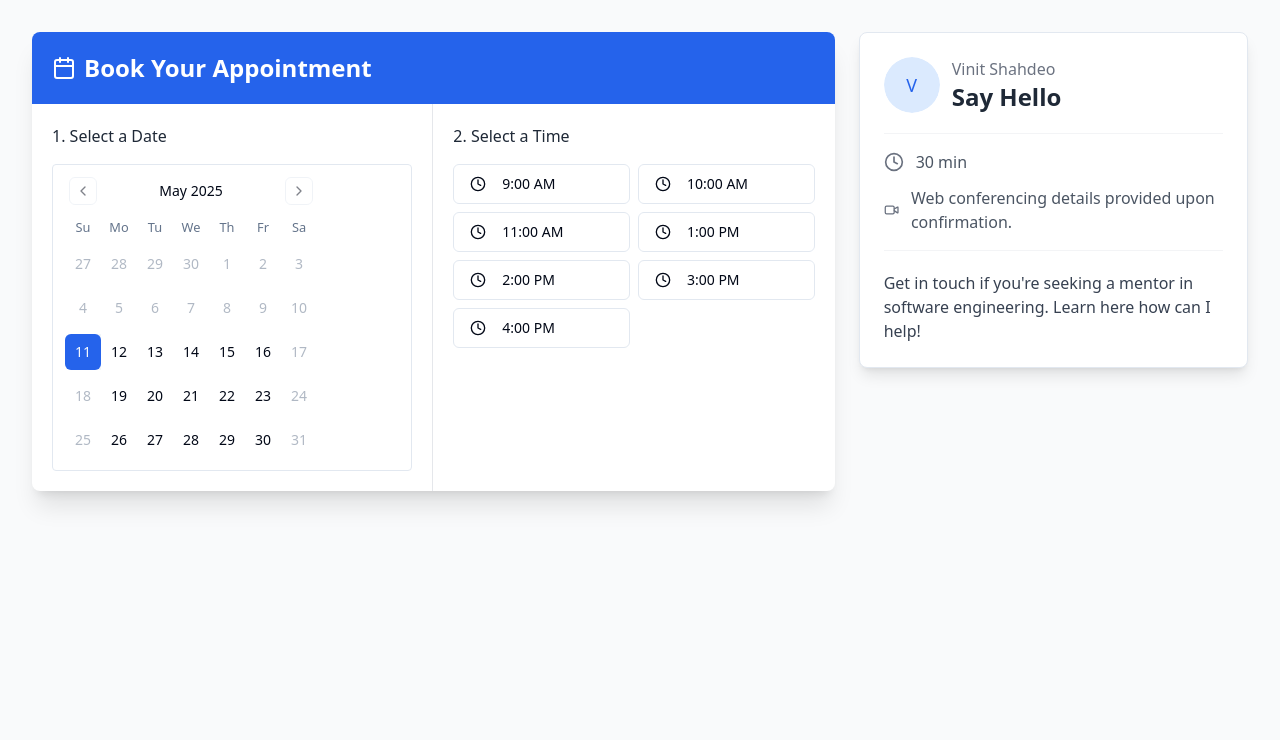
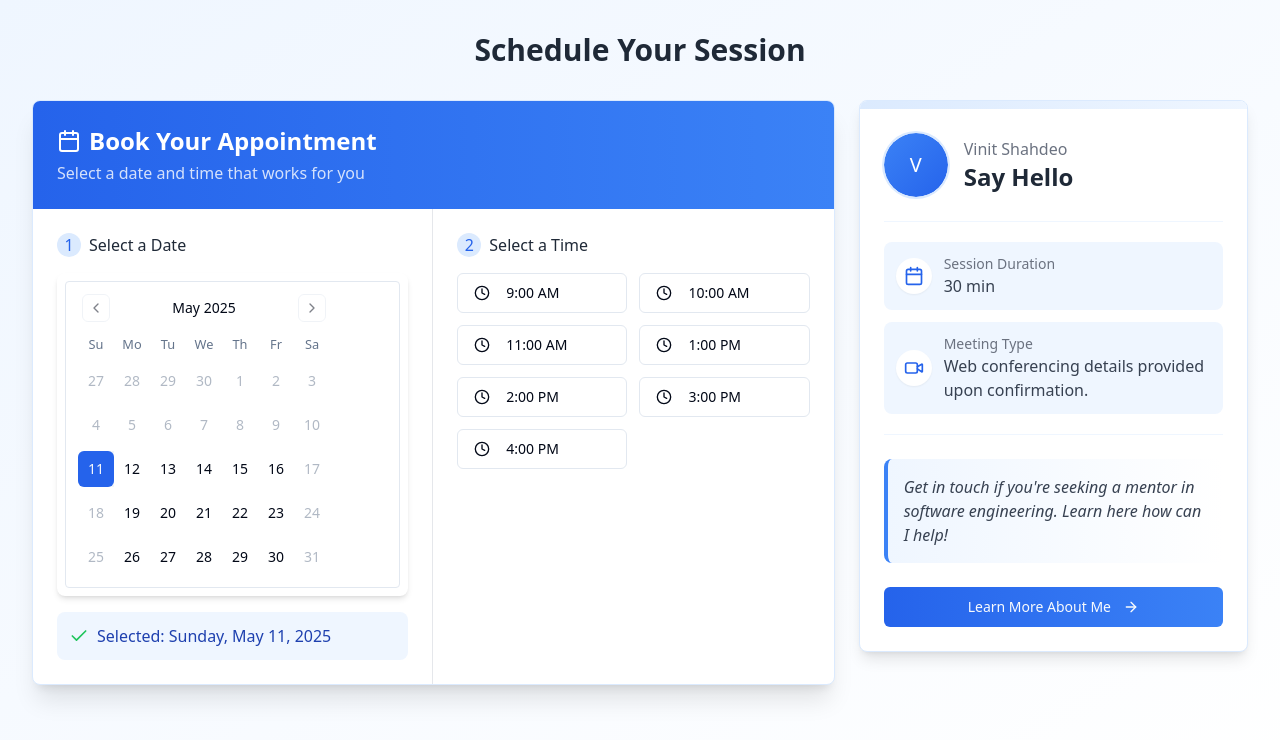
Before and after one commit to FoundershubAI/calendar-trust-hub, a React (Vite) app: page / in a window 1280 px wide. Shown: the top 740 px of the page. Built offline with nearby package versions, Linux system fonts and the light colour scheme.

Commit message:
Refactor: Improve UI interactivity
This commit refactors the UI to enhance interactivity and visual appeal.

```diff
--- a/package.json
+++ b/package.json
@@ -45,6 +45,7 @@
     "cmdk": "^1.0.0",
     "date-fns": "^3.6.0",
     "embla-carousel-react": "^8.3.0",
+    "framer-motion": "^12.10.5",
     "input-otp": "^1.2.4",
     "lucide-react": "^0.462.0",
     "next-themes": "^0.3.0",
--- a/src/components/BookingCalendar.tsx
+++ b/src/components/BookingCalendar.tsx
@@ -1,3 +1,4 @@
+
 import React, { useState } from "react";
 import { Calendar } from "@/components/ui/calendar";
 import { Button } from "@/components/ui/button";
@@ -15,7 +16,8 @@ import { Input } from "@/components/ui/input";
 import { Form, FormField, FormItem, FormLabel, FormControl } from "@/components/ui/form";
 import { useForm } from "react-hook-form";
 import { toast } from "@/hooks/use-toast";
-import { CalendarIcon, Clock } from "lucide-react";
+import { CalendarIcon, Clock, Check } from "lucide-react";
+import { motion } from "framer-motion";
 
 type TimeSlot = {
   id: string;
@@ -69,19 +71,44 @@ const BookingCalendar = () => {
     form.reset();
   };
 
+  const container = {
+    hidden: { opacity: 0 },
+    show: {
+      opacity: 1,
+      transition: {
+        staggerChildren: 0.1
+      }
+    }
+  };
+
+  const item = {
+    hidden: { opacity: 0, y: 20 },
+    show: { opacity: 1, y: 0 }
+  };
+
   return (
-    <div className="bg-white rounded-lg shadow-xl overflow-hidden h-full">
-      <div className="bg-blue-600 text-white p-5">
+    <div className="bg-white rounded-lg shadow-xl overflow-hidden h-full border border-blue-100">
+      <div className="bg-gradient-to-r from-blue-600 to-blue-500 text-white p-6">
         <h2 className="text-2xl font-semibold flex items-center">
           <CalendarIcon className="mr-2 h-6 w-6" />
           Book Your Appointment
         </h2>
+        <p className="mt-1 opacity-80">Select a date and time that works for you</p>
       </div>
 
       <div className="grid md:grid-cols-2">
         {/* Calendar Section */}
-        <div className="p-5 border-r border-gray-200">
-          <div className="font-medium text-gray-800 mb-4">1. Select a Date</div>
+        <motion.div
+          className="p-6 border-r border-gray-200"
+          initial={{ opacity: 0, x: -20 }}
+          animate={{ opacity: 1, x: 0 }}
+          transition={{ duration: 0.5 }}
+        >
+          <div className="font-medium text-gray-800 mb-4 flex items-center">
+            <div className="bg-blue-100 text-blue-600 w-6 h-6 rounded-full flex items-center justify-center mr-2">1</div>
+            Select a Date
+          </div>
+          <div className="shadow-md rounded-lg p-2 bg-white">
             <Calendar
               mode="single"
               selected={selectedDate}
@@ -96,28 +123,62 @@ const BookingCalendar = () => {
             />
           </div>
 
+          {selectedDate && (
+            <motion.div
+              className="mt-4 p-3 bg-blue-50 rounded-lg text-blue-800 flex items-center"
+              initial={{ opacity: 0, y: 10 }}
+              animate={{ opacity: 1, y: 0 }}
+              transition={{ delay: 0.2 }}
+            >
+              <Check className="mr-2 h-5 w-5 text-green-500" />
+              Selected: {format(selectedDate, "EEEE, MMMM d, yyyy")}
+            </motion.div>
+          )}
+        </motion.div>
+
         {/* Time Slots Section */}
-        <div className="p-5">
-          <div className="font-medium text-gray-800 mb-4">2. Select a Time</div>
+        <motion.div
+          className="p-6"
+          initial={{ opacity: 0, x: 20 }}
+          animate={{ opacity: 1, x: 0 }}
+          transition={{ duration: 0.5, delay: 0.2 }}
+        >
+          <div className="font-medium text-gray-800 mb-4 flex items-center">
+            <div className="bg-blue-100 text-blue-600 w-6 h-6 rounded-full flex items-center justify-center mr-2">2</div>
+            Select a Time
+          </div>
+
           {selectedDate ? (
-            <div className="grid grid-cols-2 gap-2">
+            <motion.div
+              className="grid grid-cols-2 gap-3"
+              variants={container}
+              initial="hidden"
+              animate="show"
+            >
               {timeSlots.map((slot) => (
+                <motion.div key={slot.id} variants={item}>
                   <Button
-                  key={slot.id}
                     variant={slot.available ? "outline" : "secondary"}
                     disabled={!slot.available}
                     onClick={() => handleSelectTimeSlot(slot.id)}
-                  className={`justify-start text-left ${!slot.available ? "line-through opacity-60" : ""}`}
+                    className={`justify-start text-left w-full transition-all duration-300 ${
+                      !slot.available
+                        ? "line-through opacity-60"
+                        : "hover:bg-blue-50 hover:text-blue-700 hover:border-blue-300"
+                    }`}
                   >
                     <Clock className="mr-2 h-4 w-4" />
                     {slot.time}
                   </Button>
+                </motion.div>
               ))}
+            </motion.div>
+          ) : (
+            <div className="text-gray-500 italic bg-gray-50 p-8 rounded-lg text-center">
+              Please select a date first
             </div>
-          ) : (
-            <div className="text-gray-500 italic">Please select a date first</div>
           )}
-        </div>
+        </motion.div>
       </div>
 
       {/* Booking Modal */}
@@ -129,8 +190,9 @@ const BookingCalendar = () => {
 
           <Form {...form}>
             <form onSubmit={form.handleSubmit(handleBooking)} className="space-y-4 pt-4">
-              <div className="bg-blue-50 p-3 rounded-md mb-4">
-                <p className="font-medium text-gray-700">
+              <div className="bg-blue-50 p-4 rounded-md mb-4 border-l-4 border-blue-500">
+                <p className="font-medium text-gray-700 flex items-center">
+                  <CalendarIcon className="mr-2 h-4 w-4 text-blue-600" />
                   {selectedDate ? format(selectedDate, "MMMM d, yyyy") : ""} at{" "}
                   {timeSlots.find((slot) => slot.id === selectedTimeSlot)?.time}
                 </p>
@@ -143,7 +205,7 @@ const BookingCalendar = () => {
                   <FormItem>
                     <FormLabel>Name</FormLabel>
                     <FormControl>
-                      <Input placeholder="John Doe" {...field} required />
+                      <Input placeholder="John Doe" {...field} required className="focus:border-blue-500" />
                     </FormControl>
                   </FormItem>
                 )}
@@ -156,7 +218,7 @@ const BookingCalendar = () => {
                   <FormItem>
                     <FormLabel>Email</FormLabel>
                     <FormControl>
-                      <Input placeholder="john@example.com" type="email" {...field} required />
+                      <Input placeholder="john@example.com" type="email" {...field} required className="focus:border-blue-500" />
                     </FormControl>
                   </FormItem>
                 )}
@@ -169,7 +231,7 @@ const BookingCalendar = () => {
                   <FormItem>
                     <FormLabel>Notes (Optional)</FormLabel>
                     <FormControl>
-                      <Input placeholder="Any special requirements" {...field} />
+                      <Input placeholder="Any special requirements" {...field} className="focus:border-blue-500" />
                     </FormControl>
                   </FormItem>
                 )}
@@ -177,9 +239,11 @@ const BookingCalendar = () => {
 
               <DialogFooter className="pt-4">
                 <DialogClose asChild>
-                  <Button type="button" variant="outline">Cancel</Button>
+                  <Button type="button" variant="outline" className="hover:bg-gray-100">Cancel</Button>
                 </DialogClose>
-                <Button type="submit">Confirm Booking</Button>
+                <Button type="submit" className="bg-gradient-to-r from-blue-600 to-blue-500 hover:from-blue-700 hover:to-blue-600">
+                  Confirm Booking
+                </Button>
               </DialogFooter>
             </form>
           </Form>
--- a/src/components/UserDetailsCard.tsx
+++ b/src/components/UserDetailsCard.tsx
@@ -2,7 +2,9 @@
 import React from "react";
 import { Avatar, AvatarImage, AvatarFallback } from "@/components/ui/avatar";
 import { Card, CardContent } from "@/components/ui/card";
-import { Clock, Video } from "lucide-react";
+import { Clock, Video, Calendar, ArrowRight } from "lucide-react";
+import { Button } from "@/components/ui/button";
+import { motion } from "framer-motion";
 
 type UserDetailsCardProps = {
   name: string;
@@ -19,15 +21,38 @@ const UserDetailsCard: React.FC<UserDetailsCardProps> = ({
   meetingType = "Web conferencing details provided upon confirmation.",
   description
 }) => {
+  const container = {
+    hidden: { opacity: 0 },
+    show: {
+      opacity: 1,
+      transition: {
+        staggerChildren: 0.1,
+        delayChildren: 0.3
+      }
+    }
+  };
+
+  const item = {
+    hidden: { opacity: 0, y: 10 },
+    show: { opacity: 1, y: 0 }
+  };
+
   return (
-    <Card className="w-full bg-white rounded-lg shadow-lg overflow-hidden">
-      <CardContent className="p-6 space-y-5">
-        <div className="flex items-center gap-3">
-          <Avatar className="h-14 w-14">
+    <motion.div
+      initial={{ opacity: 0, y: 20 }}
+      animate={{ opacity: 1, y: 0 }}
+      transition={{ duration: 0.5, delay: 0.4 }}
+    >
+      <Card className="w-full bg-white rounded-lg shadow-lg overflow-hidden border border-blue-100 hover:shadow-xl transition-shadow duration-300">
+        <div className="bg-gradient-to-r from-blue-100 to-blue-50 p-1"></div>
+        <CardContent className="p-6">
+          <motion.div variants={container} initial="hidden" animate="show" className="space-y-6">
+            <motion.div variants={item} className="flex items-center gap-4">
+              <Avatar className="h-16 w-16 ring-2 ring-blue-100">
                 {image ? (
                   <AvatarImage src={image} alt={name} />
                 ) : (
-              <AvatarFallback className="bg-blue-100 text-blue-600 text-lg font-medium">
+                  <AvatarFallback className="bg-gradient-to-br from-blue-500 to-blue-600 text-white text-xl font-medium">
                     {name.charAt(0)}
                   </AvatarFallback>
                 )}
@@ -36,27 +61,46 @@ const UserDetailsCard: React.FC<UserDetailsCardProps> = ({
                 <p className="text-gray-500 font-medium">{name}</p>
                 <h3 className="text-2xl font-bold text-gray-800">Say Hello</h3>
               </div>
+            </motion.div>
+
+            <motion.div variants={item} className="space-y-3 border-t border-b py-5 border-blue-50">
+              <div className="flex items-center gap-3 bg-blue-50 p-3 rounded-lg">
+                <div className="bg-white p-2 rounded-full shadow-sm">
+                  <Calendar className="h-5 w-5 text-blue-600" />
                 </div>
-
-        <div className="space-y-3 border-t border-b py-4 border-gray-100">
-          <div className="flex items-center gap-3">
-            <Clock className="h-5 w-5 text-gray-500" />
-            <p className="text-gray-600">{duration}</p>
-          </div>
-
-          <div className="flex items-center gap-3">
-            <Video className="h-5 w-5 text-gray-500" />
-            <p className="text-gray-600">{meetingType}</p>
+                <div>
+                  <p className="text-sm text-gray-500">Session Duration</p>
+                  <p className="text-gray-700 font-medium">{duration}</p>
                 </div>
               </div>
 
+              <div className="flex items-center gap-3 bg-blue-50 p-3 rounded-lg">
+                <div className="bg-white p-2 rounded-full shadow-sm">
+                  <Video className="h-5 w-5 text-blue-600" />
+                </div>
+                <div>
+                  <p className="text-sm text-gray-500">Meeting Type</p>
+                  <p className="text-gray-700 font-medium">{meetingType}</p>
+                </div>
+              </div>
+            </motion.div>
+
             {description && (
-          <div className="text-gray-700">
-            <p>{description}</p>
-          </div>
+              <motion.div variants={item} className="text-gray-700 bg-gradient-to-r from-blue-50 to-white p-4 rounded-lg border-l-4 border-blue-500">
+                <p className="italic">{description}</p>
+              </motion.div>
             )}
+
+            <motion.div variants={item}>
+              <Button className="w-full bg-gradient-to-r from-blue-600 to-blue-500 hover:from-blue-700 hover:to-blue-600 group">
+                Learn More About Me
+                <ArrowRight className="ml-1 h-4 w-4 group-hover:translate-x-1 transition-transform" />
+              </Button>
+            </motion.div>
+          </motion.div>
         </CardContent>
       </Card>
+    </motion.div>
   );
 };
 
--- a/src/pages/Booking.tsx
+++ b/src/pages/Booking.tsx
@@ -2,11 +2,25 @@
 import React from "react";
 import BookingCalendar from "@/components/BookingCalendar";
 import UserDetailsCard from "@/components/UserDetailsCard";
+import { motion } from "framer-motion";
 
 const Booking = () => {
   return (
-    <div className="min-h-screen bg-gray-50 py-8 px-4 sm:px-6 lg:px-8">
+    <motion.div
+      className="min-h-screen bg-gradient-to-br from-blue-50 to-white py-8 px-4 sm:px-6 lg:px-8"
+      initial={{ opacity: 0 }}
+      animate={{ opacity: 1 }}
+      transition={{ duration: 0.5 }}
+    >
       <div className="max-w-7xl mx-auto">
+        <motion.h1
+          className="text-3xl font-bold text-center text-gray-800 mb-8"
+          initial={{ opacity: 0, y: -20 }}
+          animate={{ opacity: 1, y: 0 }}
+          transition={{ delay: 0.2, duration: 0.5 }}
+        >
+          Schedule Your Session
+        </motion.h1>
         <div className="grid grid-cols-1 md:grid-cols-3 gap-6">
           <div className="md:col-span-2">
             <BookingCalendar />
@@ -20,7 +34,7 @@ const Booking = () => {
           </div>
         </div>
       </div>
-    </div>
+    </motion.div>
   );
 };
 
```
Also changed, not shown: 1 other file (tests, documents, lock files or other folders). Lines whose indentation alone changed are shown as unchanged.
